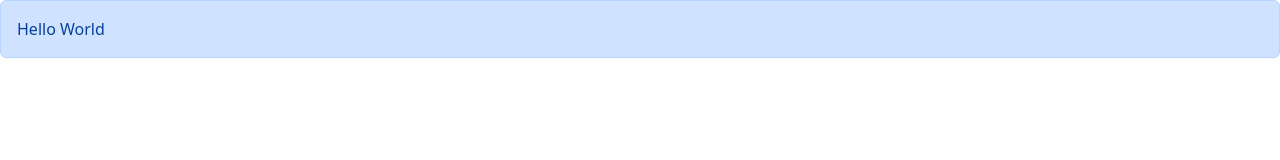
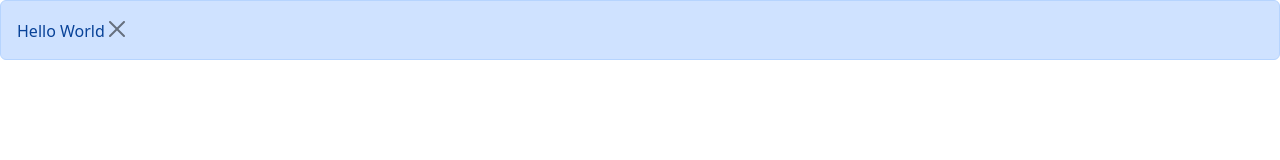
Before and after one commit to houyhOvO/react-app, a React (Vite) app: page / in a window 1280 px wide. Shown: the top 160 px of the page. Built offline with nearby package versions, Linux system fonts and the light colour scheme.

Commit message:
added dismissable button

```diff
--- a/src/components/Alert.tsx
+++ b/src/components/Alert.tsx
@@ -2,10 +2,22 @@
 
 interface Props {
   children: ReactNode;
+  onClose: () => void
 }
 
-const Alert = ({ children }: Props) => {
-  return <div className="alert alert-primary">{children}</div>;
+const Alert = ({ children, onClose }: Props) => {
+  return (
+    <div className="alert alert-primary alert-dimissable">
+      {children}
+      <button
+        type="button"
+        className="btn-close"
+        onClick={onClose}
+        data-bs-dismiss="alert"
+        aria-label="Close"
+      ></button>
+    </div>
+  );
 };
 
 export default Alert;
```
